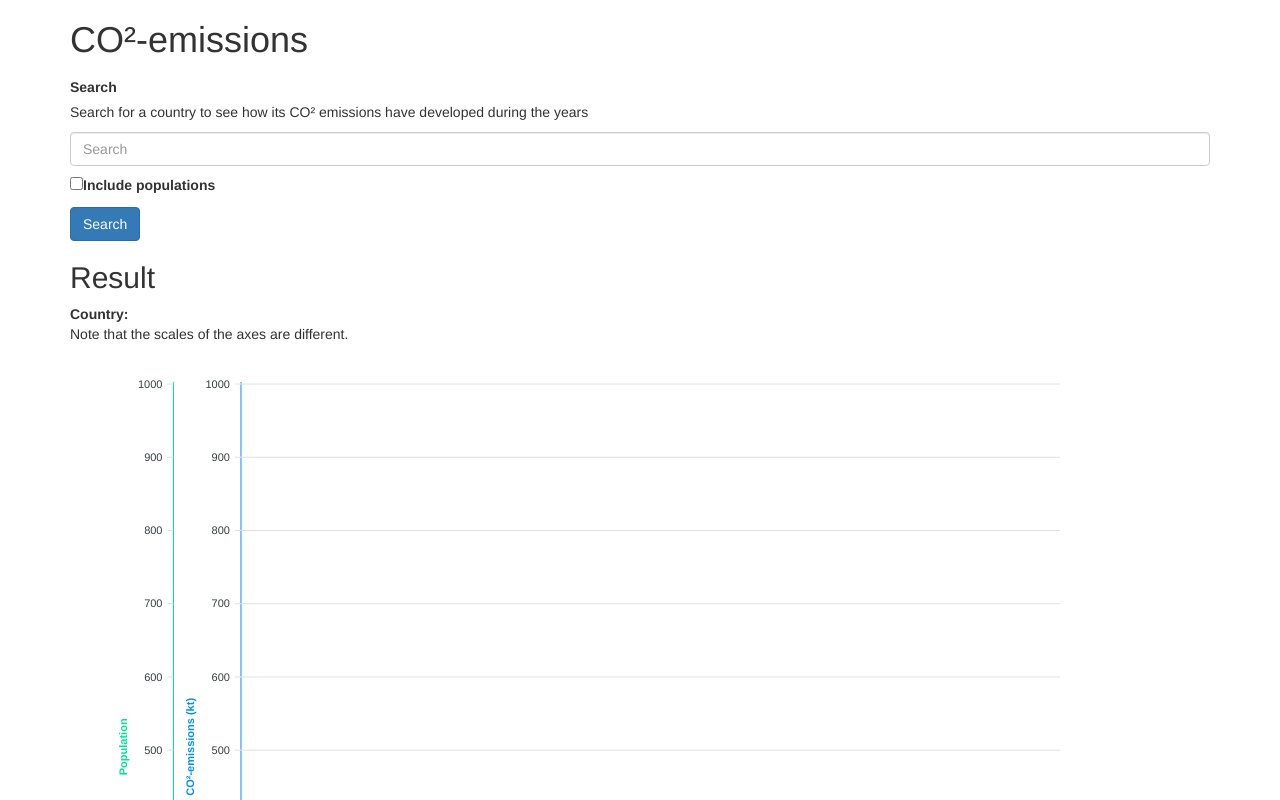
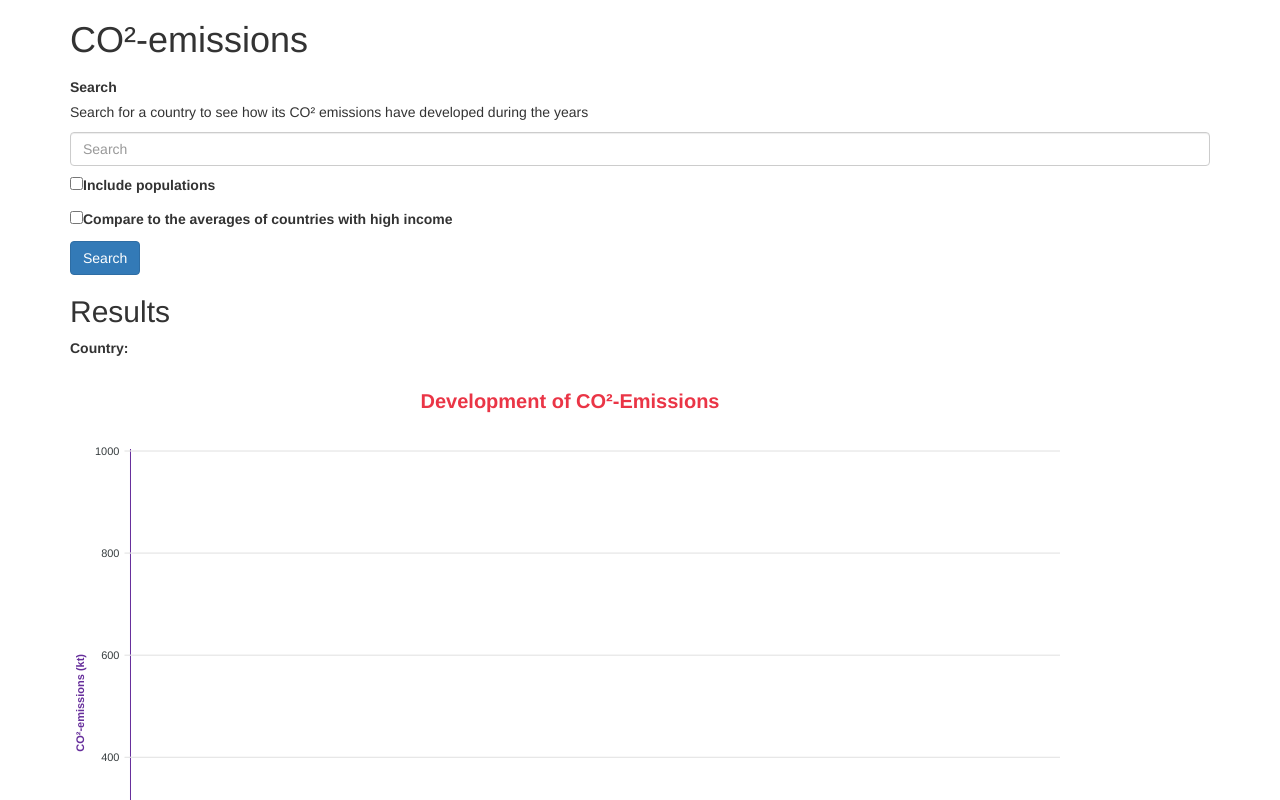
Before and after one commit to vilmakoo/emission-development-frontend, a React (Create React App) app: page / in a window 1280 px wide. Shown: the top 800 px of the page. Built offline with nearby package versions, Linux system fonts and the light colour scheme.

Commit message:
Add ability to compare country's data to countries with high income

```diff
--- a/src/components/Result.js
+++ b/src/components/Result.js
@@ -4,85 +4,21 @@ import { connect } from 'react-redux';
 
 class Result extends Component {
   render() {
-    const options = {
+    const options = (title, yaxis) => {
+      return {
         theme: {
-        palette: 'palette1'
-      },
-      yaxis: [
-        {
-          min: 0,
-          max: this.props.data ? this.props.data.map(d => d.emissions).reduce((a, b) => Math.max(a,b), 0) + 50000 : 1000,
-          seriesName: 'CO²-Emissions',
-          axisTicks: {
-            show: true,
-          },
-          axisBorder: {
-            show: true,
-            color: '#008FFB',
-          },
-          labels: {
-            style: {
-              color: '#008FFB',
-            }
+          palette: 'palette6'
         },
         title: {
-            text: 'CO²-emissions (kt)',
+          text: title,
+          align: 'center',
+          margin: 20,
           style: {
-              color: '#008FFB',
-            }
-          },
-          tooltip: {
-            enabled: true
-          }
-        },
-        {
-          min: 0,
-          max: (this.props.data && this.props.data.map(d => d.population)) ? this.props.data.map(d => d.population).reduce((a, b) => Math.max(a,b), 0) + 1000000 : 1000,
-          seriesName: 'Population',
-          axisTicks: {
-            show: true,
-          },
-          axisBorder: {
-            show: true,
-            color: '#00E396'
-          },
-          labels: {
-            style: {
-              color: '#00E396',
-            }
-          },
-          title: {
-            text: 'Population',
-            style: {
-              color: '#00E396',
-            }
+            fontSize:  '20px',
+            color:  '#EA3546'
           },
         },
-        {
-          seriesName: 'CO²-Emissions',
-          min: 0,
-          max: (this.props.data && this.props.data.map(d => d.perCapita)) ? this.props.data.map(d => d.perCapita).reduce((a, b) => Math.max(a,b), 0) + 0.005 : 0.1,
-          opposite: true,
-          axisTicks: {
-            show: true,
-          },
-          axisBorder: {
-            show: true,
-            color: '#FEB019',
-          },
-          labels: {
-            style: {
-              color: '#FEB019',
-            }
-          },
-          title: {
-            text: 'CO²-emissions Per Capita (kt)',
-            style: {
-              color: '#FEB019',
-            }
-          }
-        }
-      ],
+        yaxis: yaxis,
         tooltip: {
           fixed: {
             enabled: true,
@@ -93,13 +29,118 @@ class Result extends Component {
           x: { formatter: (seriesName) => 'Year: ' + seriesName }
         },
         legend: {
-        horizontalAlign: 'left',
+          position: 'top',
+          horizontalAlign: 'right',
           offsetX: 40
         }
       };
+    };
 
-    const series = [{
-      name: 'CO²-Emissions',
+    const countMax = (averages, data, add) => {
+      const maxOfAverages = averages.reduce((a, b) => Math.max(a, b), 0);
+      const maxOfData = data.reduce((a, b) => Math.max(a, b), 0);
+      return Math.max(maxOfAverages, maxOfData) + add;
+    };
+
+    const emissionsOptions = options('Development of CO²-Emissions', [{
+      min: 0,
+      max: this.props.data ? countMax(
+        this.props.highIncomeAverages ? this.props.highIncomeAverages.averages.map(a => a.emissionsAverage) : [],
+        this.props.data.map(d => d.emissions),
+        5000
+      ) : 1000,
+      seriesName: 'CO²-Emissions',
+      axisTicks: {
+        show: true,
+      },
+      axisBorder: {
+        show: true,
+        color: '#662E9B',
+      },
+      labels: {
+        style: {
+          color: '#662E9B',
+        }
+      },
+      title: {
+        text: 'CO²-emissions (kt)',
+        style: {
+          color: '#662E9B',
+        }
+      },
+      tooltip: {
+        enabled: true
+      }
+    }]
+    );
+
+    const populationsOptions = options('Development of Populations', [{
+      min: 0,
+      max: (this.props.data && this.props.data.map(d => d.population)) ? countMax(
+        this.props.highIncomeAverages ? this.props.highIncomeAverages.averages.map(a => a.populationAverage) : [],
+        this.props.data.map(d => d.population),
+        1000000
+      ) : 1000,
+      seriesName: 'Population',
+      axisTicks: {
+        show: true,
+      },
+      axisBorder: {
+        show: true,
+        color: '#662E9B'
+      },
+      labels: {
+        style: {
+          color: '#662E9B',
+        }
+      },
+      title: {
+        text: 'Population',
+        style: {
+          color: '#662E9B',
+        }
+      },
+      tooltip: {
+        enabled: true
+      }
+    }]
+    );
+
+    const perCapitaOptions = options('Development of CO²-Emissions per Capita', [
+      {
+        seriesName: 'CO²-Emissions Per Capita',
+        min: 0,
+        max: (this.props.data && this.props.data.map(d => d.perCapita)) ? countMax(
+          this.props.highIncomeAverages ? this.props.highIncomeAverages.averages.map(a => a.perCapitaAverage * 1000000) : [],
+          this.props.data.map(d => d.perCapita * 1000000),
+          1000
+        ) : 1000,
+        axisTicks: {
+          show: true,
+        },
+        axisBorder: {
+          show: true,
+          color: '#662E9B',
+        },
+        labels: {
+          style: {
+            color: '#662E9B',
+          }
+        },
+        title: {
+          text: 'CO²-emissions Per Capita (kg)',
+          style: {
+            color: '#662E9B',
+          }
+        },
+        tooltip: {
+          enabled: true
+        }
+      }]
+    );
+
+    const seriesEmissions = [{
+      name: this.props.country ? `${this.props.country}` : 'Searched country',
       type: 'line',
       data: (this.props.data && this.props.data.map(d => d.emissions)) ? this.props.data.filter(d => d.emissions !== null).map((d) => {
         return {
@@ -107,41 +148,79 @@ class Result extends Component {
           y: d.emissions
         };
       }) : []
-    }, {
-      name: 'Population',
+    },
+    {
+      name: 'Average of countries with high income',
       type: 'line',
-      data: (this.props.data && this.props.data.map(d => d.population)) ? this.props.data.filter(d => d.population !== null).map((d) => {
+      data: this.props.highIncomeAverages ? this.props.highIncomeAverages.averages.filter(a => a.year && a.emissionsAverage !== 0).map(a => {
+        return {
+          x: a.year,
+          y: a.emissionsAverage
+        };
+      }) : []
+    }];
+
+    const seriesPopulations = [{
+      name: this.props.country ? `${this.props.country}` : 'Searched country',
+      type: 'line',
+      data: (this.props.data && this.props.data.map(d => d.population))
+        ? this.props.data.filter(d => d.population !== null).map((d) => {
           return {
             x: d.year,
             y: d.population
           };
         }) : []
-    }, {
-      // TODO: per capita omaan charttiinsa
-      name: 'CO²-Emissions Per Capita',
+    },
+    {
+      name: 'Average of countries with high income',
+      type: 'line',
+      data: this.props.highIncomeAverages ? this.props.highIncomeAverages.averages.filter(a => a.year && a.populationAverage !== 0).map(a => {
+        return {
+          x: a.year,
+          y: a.populationAverage
+        };
+      }) : []
+    }];
+
+    const seriesPerCapita = [{
+      name: this.props.country ? `${this.props.country}` : 'Searched country',
       type: 'line',
       data: (this.props.data && this.props.data.map(d => d.perCapita))
         ? this.props.data.filter(d => d.perCapita !== null).map((d) => {
           return {
             x: d.year,
-            y: d.perCapita
+            y: d.perCapita * 1000000
           };
         })
         : []
+    },
+    {
+      name: 'Average of countries with high income',
+      type: 'line',
+      data: this.props.highIncomeAverages ? this.props.highIncomeAverages.averages.filter(a => a.year && a.perCapitaAverage && a.perCapitaAverage !== 0).map(a => {
+        return {
+          x: a.year,
+          y: a.perCapitaAverage * 1000000
+        };
+      }) : []
     }];
 
     return (
       <div>
         <div className="App">
-          <h2>Result</h2>
+          <h2>Results</h2>
 
-          {/* näytä alla olevat vain jos on jotain näytettävää eli showResult = true */}
-          {/* näytä joku varoitushässäkkä jos country on NOT FOUND */}
+          {/* TODO: näytä joku varoitushässäkkä jos country on NOT FOUND */}
           <div id="country"><b>Country: {this.props.country}</b></div>
-          <p>Note that the scales of the axes are different.</p>
 
-          <div id="chart">
-            <Chart options={options} series={series} type="line" height="800px" width="1000px" />
+          <div id="emissions-chart" className='chart'>
+            <Chart options={emissionsOptions} series={seriesEmissions} type="line" width="1000" />
+          </div>
+          <div id="populations-chart">
+            <Chart options={populationsOptions} series={seriesPopulations} type="line" width="1000" />
+          </div>
+          <div id="emissions-per-capita">
+            <Chart options={perCapitaOptions} series={seriesPerCapita} type="line" width="1000" />
           </div>
         </div>
       </div>
@@ -152,7 +231,8 @@ class Result extends Component {
 const mapStateToProps = (state) => {
   return {
     country: state.search.country,
-    data: state.search.data
+    data: state.search.data,
+    highIncomeAverages: state.search.highIncomeAverages
   };
 };
 
--- a/src/components/SearchBar.js
+++ b/src/components/SearchBar.js
@@ -1,7 +1,7 @@
 import React, { Component } from 'react';
 import { Form, Button } from 'react-bootstrap';
 import { connect } from 'react-redux';
-import { changeSearchTerm, searchCountrysEmissions, togglePopulationCheckBox } from '../state/searchReducer';
+import { changeSearchTerm, searchCountrysEmissions, togglePopulationCheckBox, toggleCompareCheckBox } from '../state/searchReducer';
 
 class SearchBar extends Component {
   render() {
@@ -9,13 +9,17 @@ class SearchBar extends Component {
       this.props.changeSearchTerm(event.target.value);
     };
 
-    const handleCheckBoxClick = (event) => {
+    const handleIncludePopulationsClick = (event) => {
       this.props.togglePopulationCheckBox();
+    };
+
+    const handleCompareClick = (event) => {
+      this.props.toggleCompareCheckBox();
     };
 
     const search = (event) => {
       event.preventDefault();
-      this.props.searchCountrysEmissions(this.props.searchTerm, this.props.searchPopulations);
+      this.props.searchCountrysEmissions(this.props.searchTerm, this.props.searchPopulations, this.props.compare);
     };
 
     return (
@@ -24,7 +28,8 @@ class SearchBar extends Component {
         <p>Search for a country to see how its CO² emissions have developed during the years</p>
         {/* TODO: search with what? laita siis ohjeistus */}
         <Form.Control className={'search-input'} type='input' value={this.props.searchTerm} onChange={handleSearchTermChange} placeholder='Search' />
-        <Form.Check className={'search-checkbox'} label={'Include populations'} onChange={handleCheckBoxClick} />
+        <Form.Check className={'search-checkbox'} label={'Include populations'} onChange={handleIncludePopulationsClick} />
+        <Form.Check className={'search-checkbox'} label={'Compare to the averages of countries with high income'} onChange={handleCompareClick} />
         <Button className={'search-button'} type='submit'>Search</Button>
       </Form>
     );
@@ -34,14 +39,16 @@ class SearchBar extends Component {
 const mapStateToProps = (state) => {
   return {
     searchTerm: state.search.searchTerm,
-    searchPopulations: state.search.searchPopulations
+    searchPopulations: state.search.searchPopulations,
+    compare: state.search.compare
   };
 };
 
 const mapDispatchToProps = {
   changeSearchTerm,
   searchCountrysEmissions,
-  togglePopulationCheckBox
+  togglePopulationCheckBox,
+  toggleCompareCheckBox
 };
 
 const ConnectedSearchBar = connect(
--- a/src/services/search.js
+++ b/src/services/search.js
@@ -1,7 +1,7 @@
 import axios from 'axios';
 
-const countrysEmissions = async (country, perCapita) => {
-  const response = await axios.get(`/api/emissions/${country}?percapita=${perCapita}`);
+const countrysEmissions = async (country, perCapita, compare) => {
+  const response = await axios.get(`/api/emissions/${country}?percapita=${perCapita}&compare=${compare}`);
   return response.data;
 };
 
--- a/src/state/searchReducer.js
+++ b/src/state/searchReducer.js
@@ -1,6 +1,6 @@
 import searchService from '../services/search';
 
-const initialState = { searchTerm: '', searchPopulations: false };
+const initialState = { searchTerm: '', searchPopulations: false, compare: false };
 
 const searchReducer = (state = initialState, action) => {
   switch (action.type) {
@@ -16,11 +16,18 @@ const searchReducer = (state = initialState, action) => {
       searchPopulations: !state.searchPopulations
     };
 
+  case 'TOGGLE_COMPARE_CHECK_BOX':
+    return {
+      ...state,
+      compare: !state.compare
+    };
+
   case 'SET_RESULT':
     return {
       ...state,
       country: action.country,
-      data: action.data
+      data: action.data,
+      highIncomeAverages: action.highIncomeAverages
     };
 
   default:
@@ -41,14 +48,21 @@ export const togglePopulationCheckBox = () => {
   };
 };
 
-export const searchCountrysEmissions = (country, searchPopulations) => {
+export const toggleCompareCheckBox = () => {
+  return {
+    type: 'TOGGLE_COMPARE_CHECK_BOX'
+  };
+};
+
+export const searchCountrysEmissions = (country, searchPopulations, compare) => {
   return async (dispatch) => {
-    const data = await searchService.countrysEmissions(country, searchPopulations);
+    const data = await searchService.countrysEmissions(country, searchPopulations, compare);
 
     dispatch({
       type: 'SET_RESULT',
-      country: data.country,
-      data: data.data
+      country: data.country.name,
+      data: data.country.data,
+      highIncomeAverages: data.highIncomeAverages
     });
   };
 };
--- a/src/styles/index.scss
+++ b/src/styles/index.scss
@@ -1 +1,2 @@
 @import "search-bar";
+@import "result";
--- /dev/null
+++ b/src/styles/result.scss
@@ -0,0 +1,4 @@
+.chart {
+  margin-top: 20px;
+  margin-bottom: 20px;
+}
```
Lines whose indentation alone changed are shown as unchanged.
